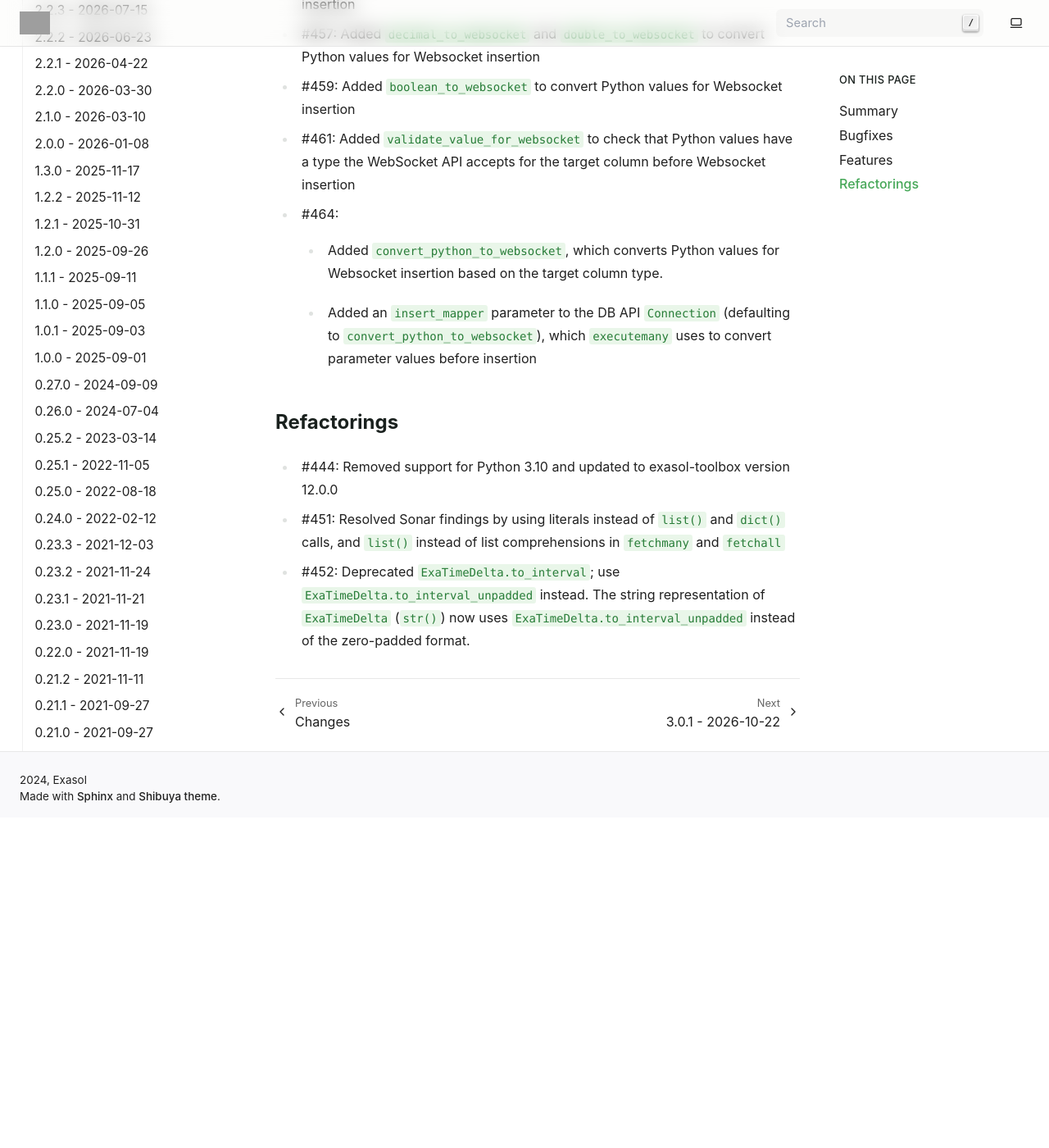
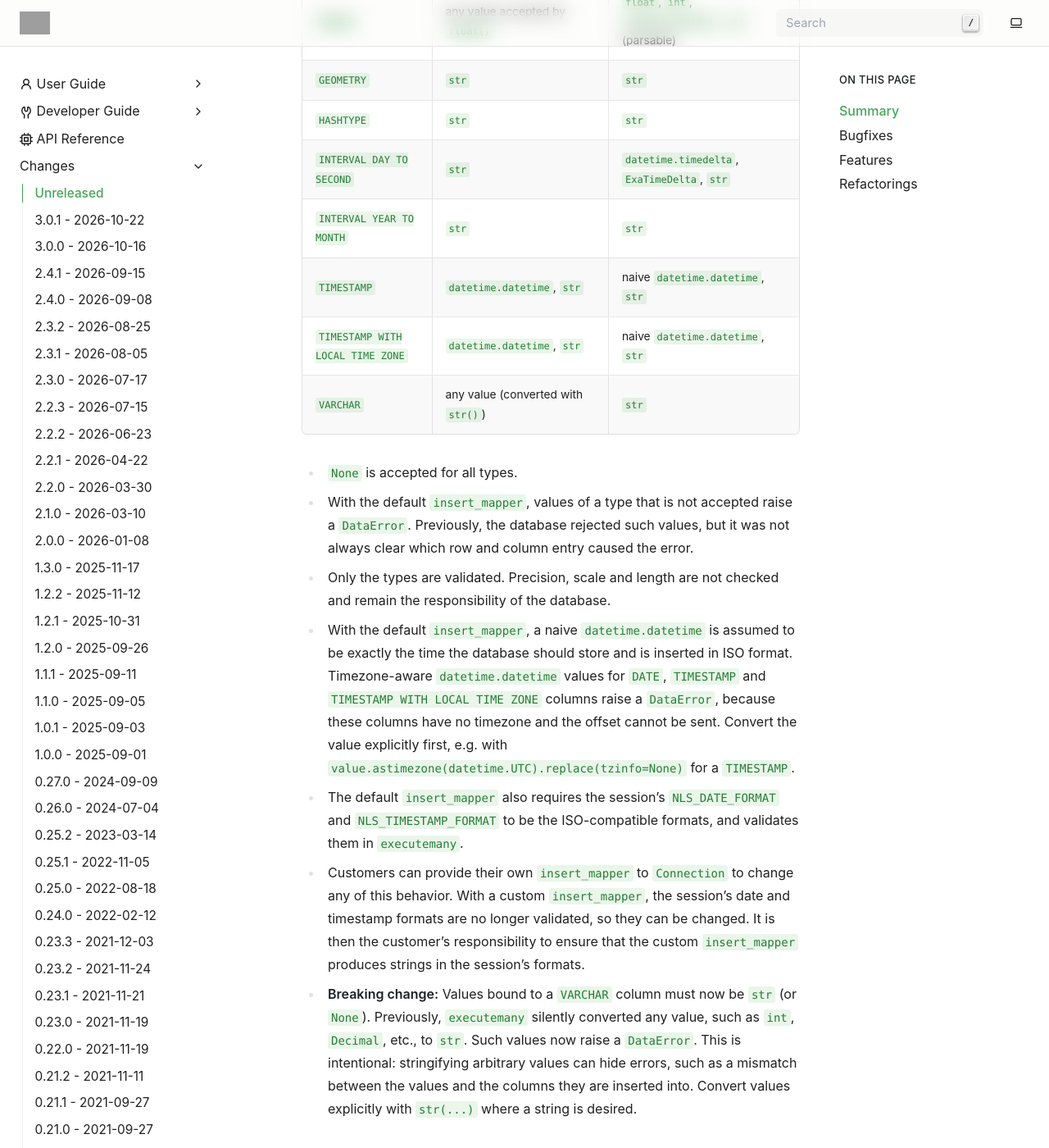
Before and after one commit to exasol/pyexasol, a Sphinx documentation site: the page built from doc/changes/unreleased.md, in a window 1280 px wide and 1400 px high, scrolled down 757 px. Shown: the whole window at 82% size. Built offline with Sphinx 7.4.7, drawn with Linux system fonts in a browser that asks for light colours; before the commit the page ends 1754 px from its top, so only the background shows below that; some of the changed text lies outside the part shown; grey boxes are pictures that could not be loaded.

Commit message:
Add changelog summary

```diff
--- a/doc/changes/unreleased.md
+++ b/doc/changes/unreleased.md
@@ -2,6 +2,55 @@
 
 ## Summary
 
+In this major release, the following changes were made:
+
+* The WebSocket DBAPI `executemany` now converts and validates parameter values
+  based on the target column type via the new `insert_mapper` parameter of
+  `Connection`. The default, `convert_python_to_websocket`, accepts the Python
+  types below per column type:
+
+  | Exasol type                        | Version < 4.0                                           | Version >= 4.0                                                  |
+  |------------------------------------|---------------------------------------------------------|-----------------------------------------------------------------|
+  | ``BOOLEAN``                        | ``bool``                                                | ``bool``, ``int`` (``0``/``1``), ``str`` (e.g. ``'true'``)      |
+  | ``CHAR``                           | ``str``                                                 | ``str``                                                         |
+  | ``DATE``                           | ``datetime.date``, ``datetime.datetime``, ``str``       | ``datetime.date``, naive ``datetime.datetime``, ``str``         |
+  | ``DECIMAL(p, s)``                  | ``decimal.Decimal``, ``float``, ``int``, ``str``        | ``decimal.Decimal``, ``float``, ``int``, ``str``                |
+  | ``DOUBLE``                         | any value accepted by ``float()``                       | ``float``, ``int``, ``decimal.Decimal``, ``str`` (parsable)     |
+  | ``GEOMETRY``                       | ``str``                                                 | ``str``                                                         |
+  | ``HASHTYPE``                       | ``str``                                                 | ``str``                                                         |
+  | ``INTERVAL DAY TO SECOND``         | ``str``                                                 | ``datetime.timedelta``, ``ExaTimeDelta``, ``str``               |
+  | ``INTERVAL YEAR TO MONTH``         | ``str``                                                 | ``str``                                                         |
+  | ``TIMESTAMP``                      | ``datetime.datetime``, ``str``                          | naive ``datetime.datetime``, ``str``                            |
+  | ``TIMESTAMP WITH LOCAL TIME ZONE`` | ``datetime.datetime``, ``str``                          | naive ``datetime.datetime``, ``str``                            |
+  | ``VARCHAR``                        | any value (converted with ``str()``)                    | ``str``                                                         |
+
+    * ``None`` is accepted for all types.
+    * With the default `insert_mapper`, values of a type that is not accepted raise
+      a ``DataError``. Previously, the database rejected such values, but it was
+      not always clear which row and column entry caused the error.
+    * Only the types are validated. Precision, scale and length are not checked
+      and remain the responsibility of the database.
+    * With the default `insert_mapper`, a naive ``datetime.datetime`` is assumed to
+      be exactly the time the database should store and is inserted in ISO format.
+      Timezone-aware ``datetime.datetime`` values for ``DATE``, ``TIMESTAMP`` and
+      ``TIMESTAMP WITH LOCAL TIME ZONE`` columns raise a ``DataError``, because
+      these columns have no timezone and the offset cannot be sent. Convert the
+      value explicitly first, e.g. with
+      ``value.astimezone(datetime.UTC).replace(tzinfo=None)`` for a ``TIMESTAMP``.
+    * The default `insert_mapper` also requires the session's ``NLS_DATE_FORMAT``
+      and ``NLS_TIMESTAMP_FORMAT`` to be the ISO-compatible formats, and validates
+      them in ``executemany``.
+    * Customers can provide their own `insert_mapper` to `Connection` to change any
+      of this behavior. With a custom `insert_mapper`, the session's date and
+      timestamp formats are no longer validated, so they can be changed. It is then
+      the customer's responsibility to ensure that the custom `insert_mapper`
+      produces strings in the session's formats.
+  * **Breaking change:** Values bound to a `VARCHAR` column must now be `str`
+    (or `None`). Previously, `executemany` silently converted any value, such as
+    `int`, `Decimal`, etc., to `str`. Such values now raise a `DataError`. This is
+    intentional: stringifying arbitrary values can hide errors, such as a mismatch
+    between the values and the columns they are  inserted into. Convert values
+    explicitly with `str(...)` where a string is desired.
 
 ## Bugfixes
 
```
